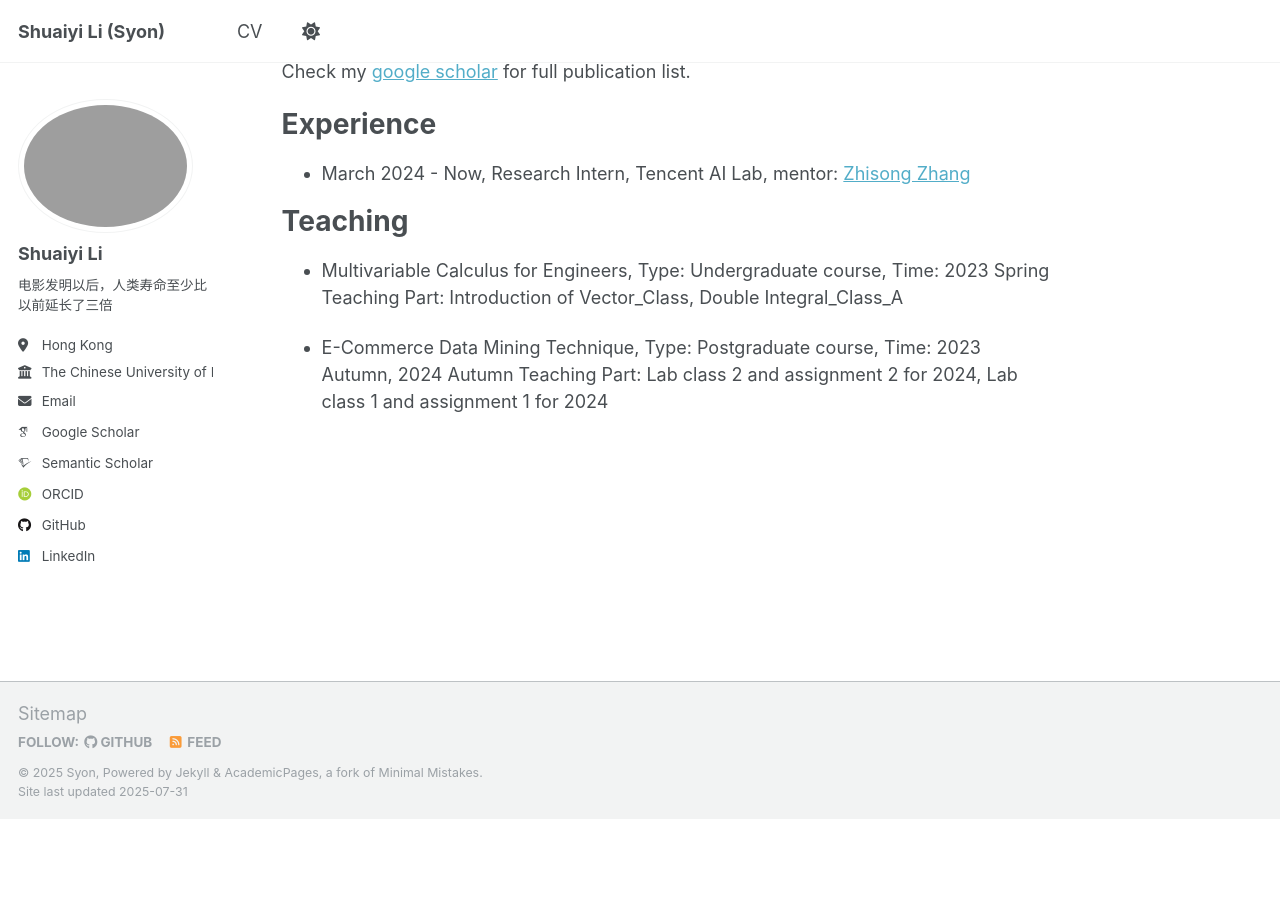
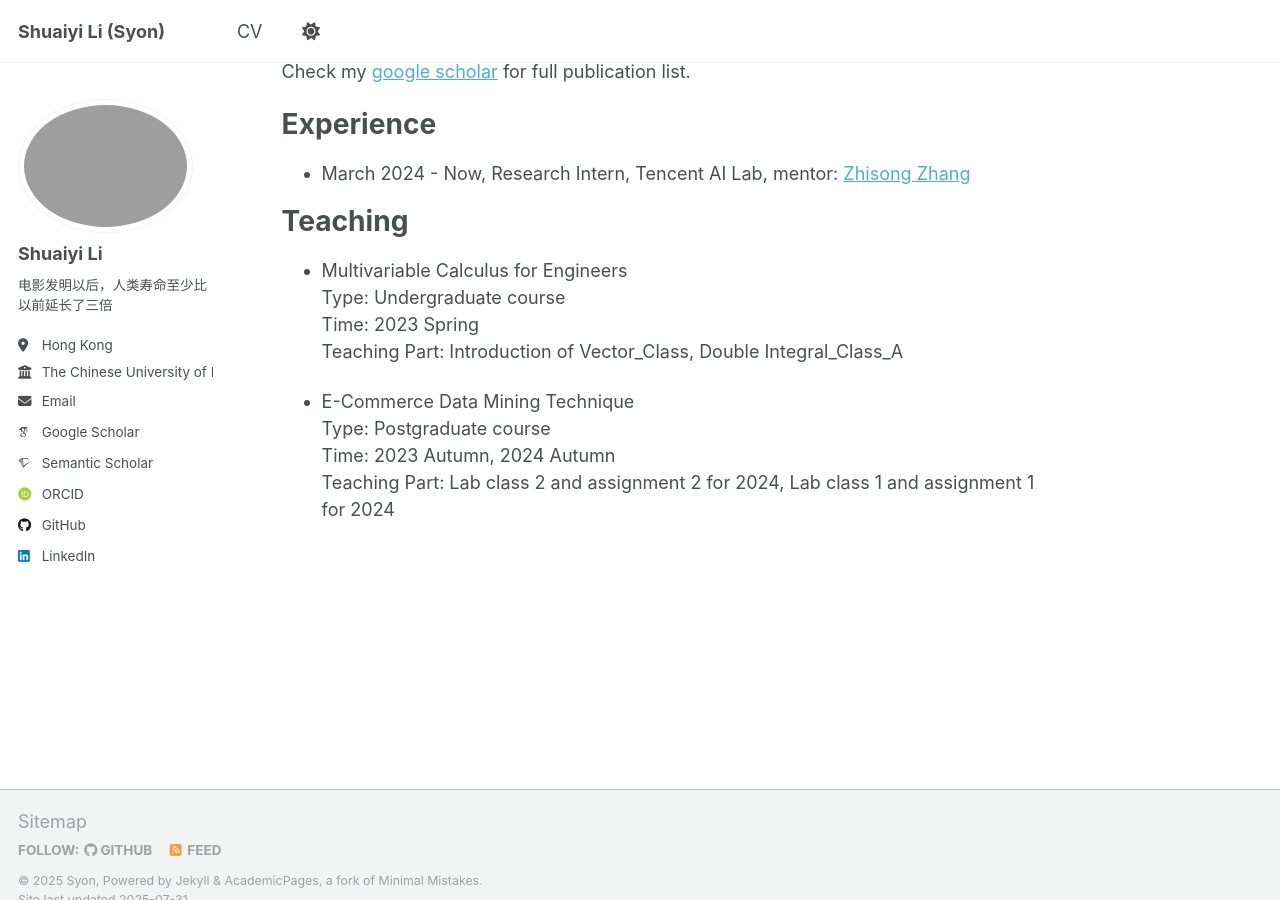
Before and after one commit to Syon-Li/Syon-Li.github.io, a Jekyll site: the page built from _pages/about.md, in a window 1280 px wide and 900 px high, scrolled down 1082 px. Built offline with Jekyll 4.4.1, drawn with Linux system fonts in a browser that asks for light colours; some web fonts are replaced; a script that is not in the unit is left out; before the commit the page ends 1902 px from its top, so only the background shows below that.

```diff
--- a/_pages/about.md
+++ b/_pages/about.md
@@ -43,15 +43,15 @@ Experience
 
 Teaching
 ======
-- Multivariable Calculus for Engineers,
-  Type: Undergraduate course,
-  Time: 2023 Spring
+- Multivariable Calculus for Engineers<br>
+  Type: Undergraduate course<br>
+  Time: 2023 Spring<br>
   Teaching Part: Introduction of Vector_Class, Double Integral_Class_A
 
-- E-Commerce Data Mining Technique,
-  Type: Postgraduate course,
-  Time: 2023 Autumn, 2024 Autumn
-  Teaching Part: Lab class 2 and assignment 2 for 2024, Lab class 1 and assignment 1 for 2024
+- E-Commerce Data Mining Technique<br>
+  Type: Postgraduate course<br>
+  Time: 2023 Autumn, 2024 Autumn<br>
+  Teaching Part: Lab class 2 and assignment 2 for 2024, Lab class 1 and assignment 1 for 2024<br>
 
 
 <!-- A data-driven personal website
```
